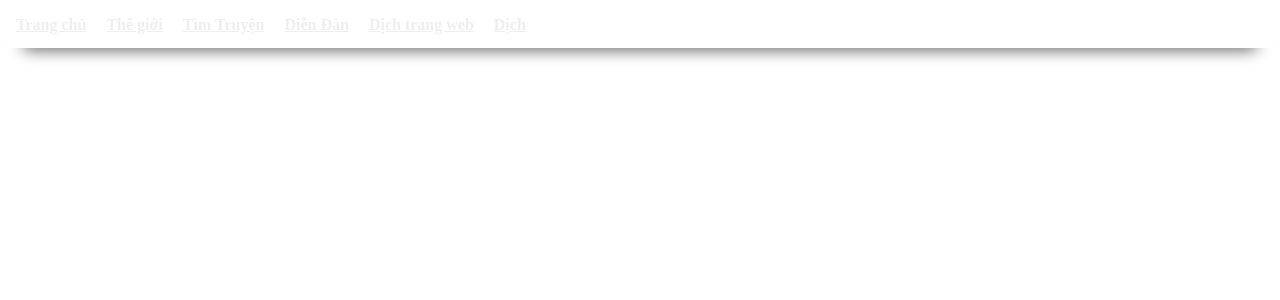
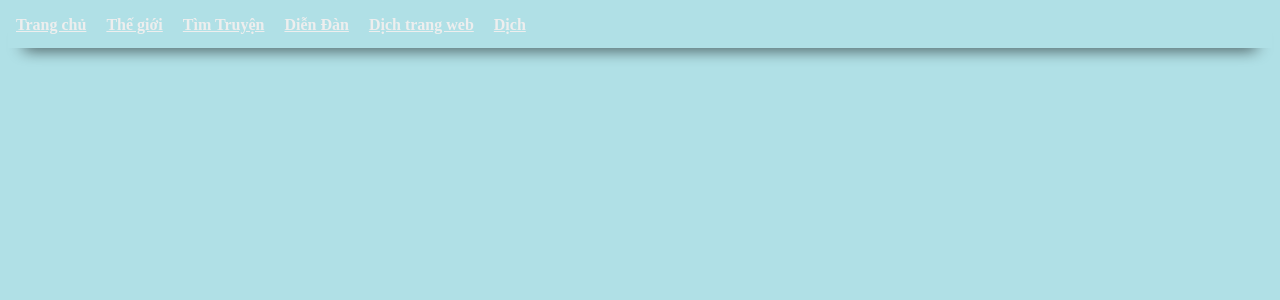
Before and after one commit to phamt8611/text, a Flask app: page / in a window 1280 px wide. Shown: the top 300 px of the page. Run offline with Flask 2, Linux system fonts and the light colour scheme.

Commit message:
Bổ sung màu nền cho web

```diff
--- a/templates/index.html
+++ b/templates/index.html
@@ -8,6 +8,9 @@
 		<meta name="description" content="{{Description}}">
 		<meta name="author" content="{{Author}}">
 		<meta name="viewport" content="width=device-width, initial-scale=1">
+		<style>
+body {background-color: powderblue;}
+		</style>
 		<title>{{Title}}</title>
 
 	</head>
```
